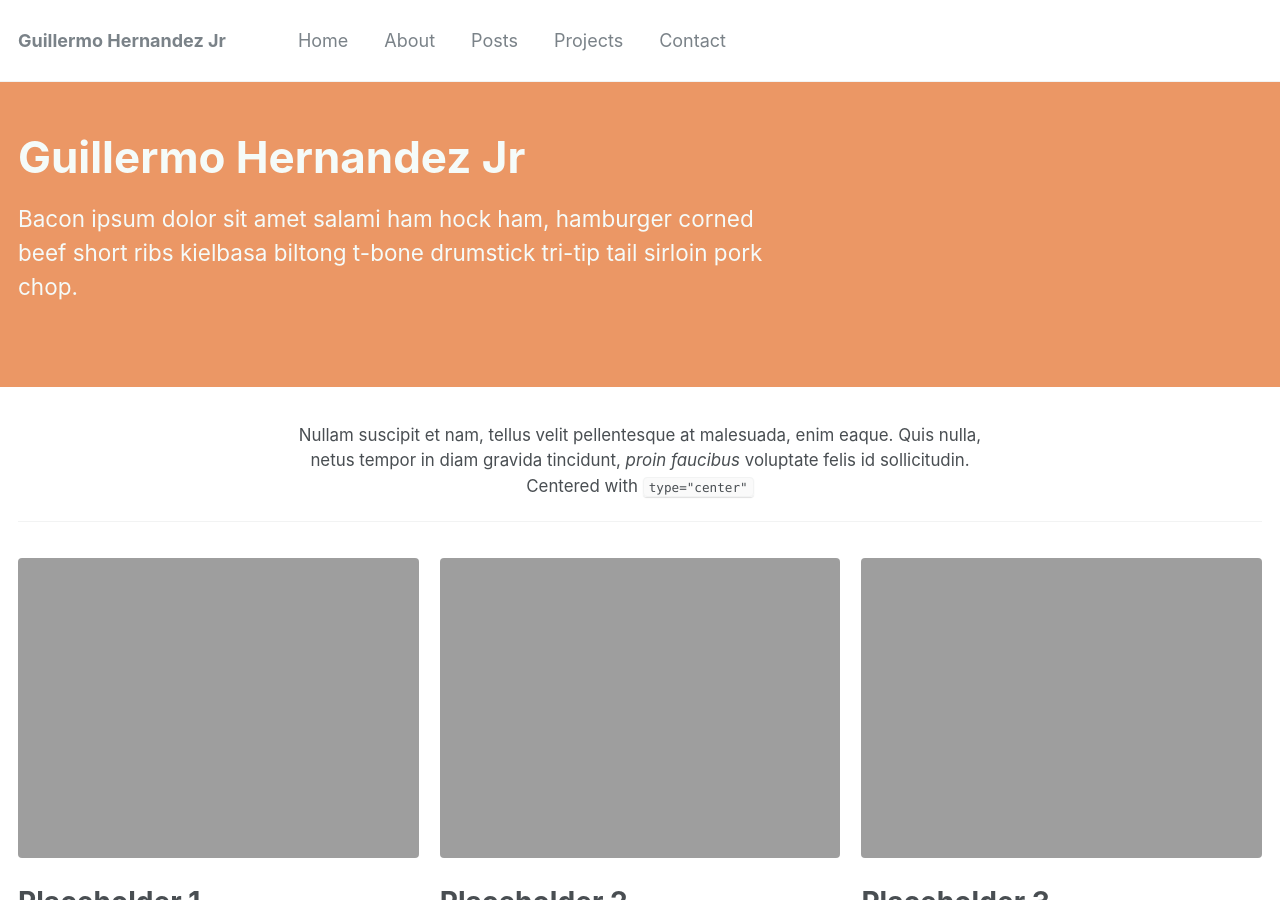
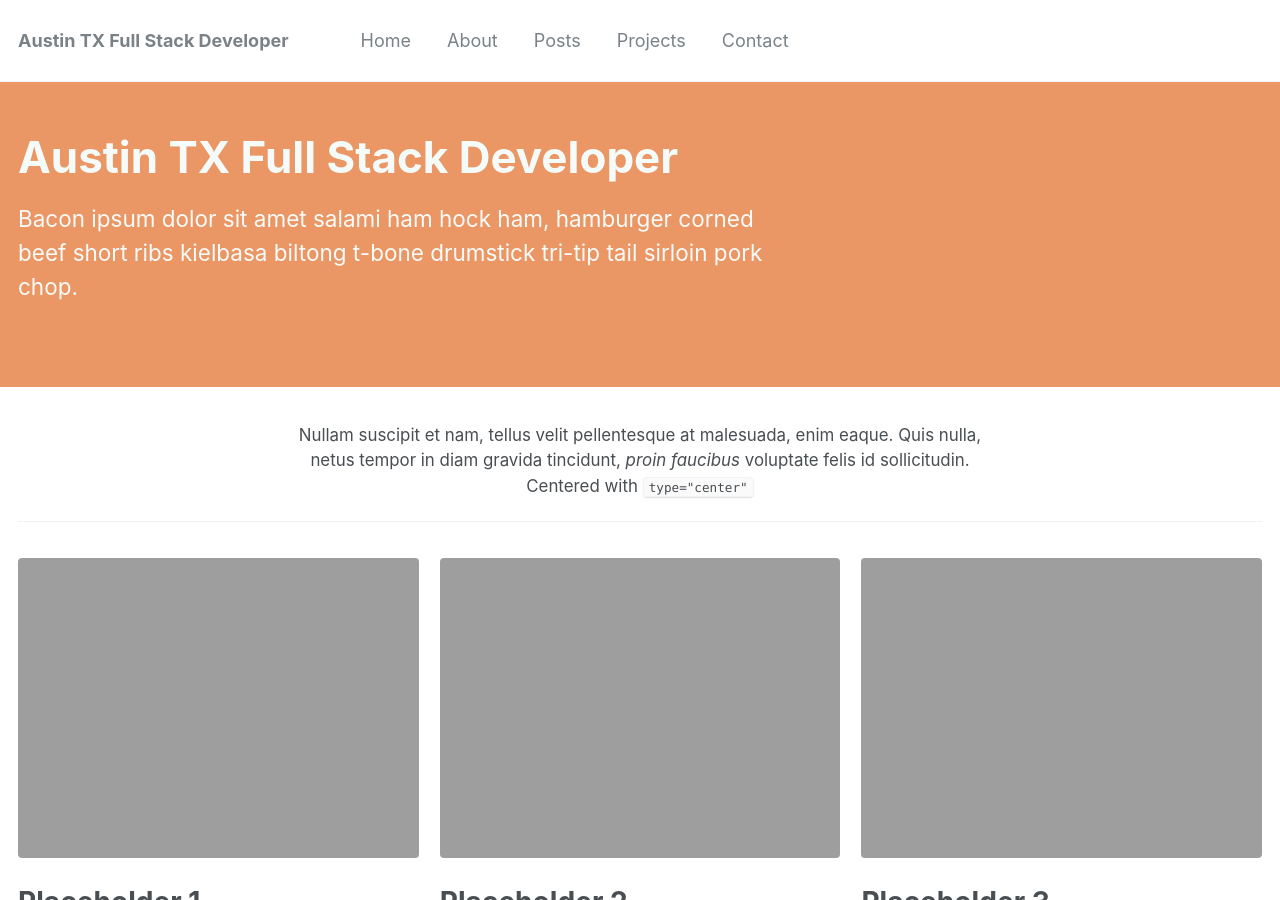
Before and after one commit to guillermohernandez/guillermohernandez.github.io, a Jekyll site: the page built from index.html, in a window 1280 px wide and 900 px high. Built offline with Jekyll 4.4.1, drawn with Linux system fonts in a browser that asks for light colours; the list of posts is cut into pages by our own code.

```diff
--- a/_config.yml
+++ b/_config.yml
@@ -7,7 +7,7 @@
 
 # Site Settings
 locale                   : "en-US"
-title                    : "Guillermo Hernandez Jr"
+title                    : "Austin TX Full Stack Developer"
 title_separator          : "-"
 name                     : "Guillermo Hernandez Jr"
 description              : "Building a professional website for your startup or small business from start to finish in Austin TX"
```
Also changed, not shown: _pages/home.md (+1 -2 lines).
